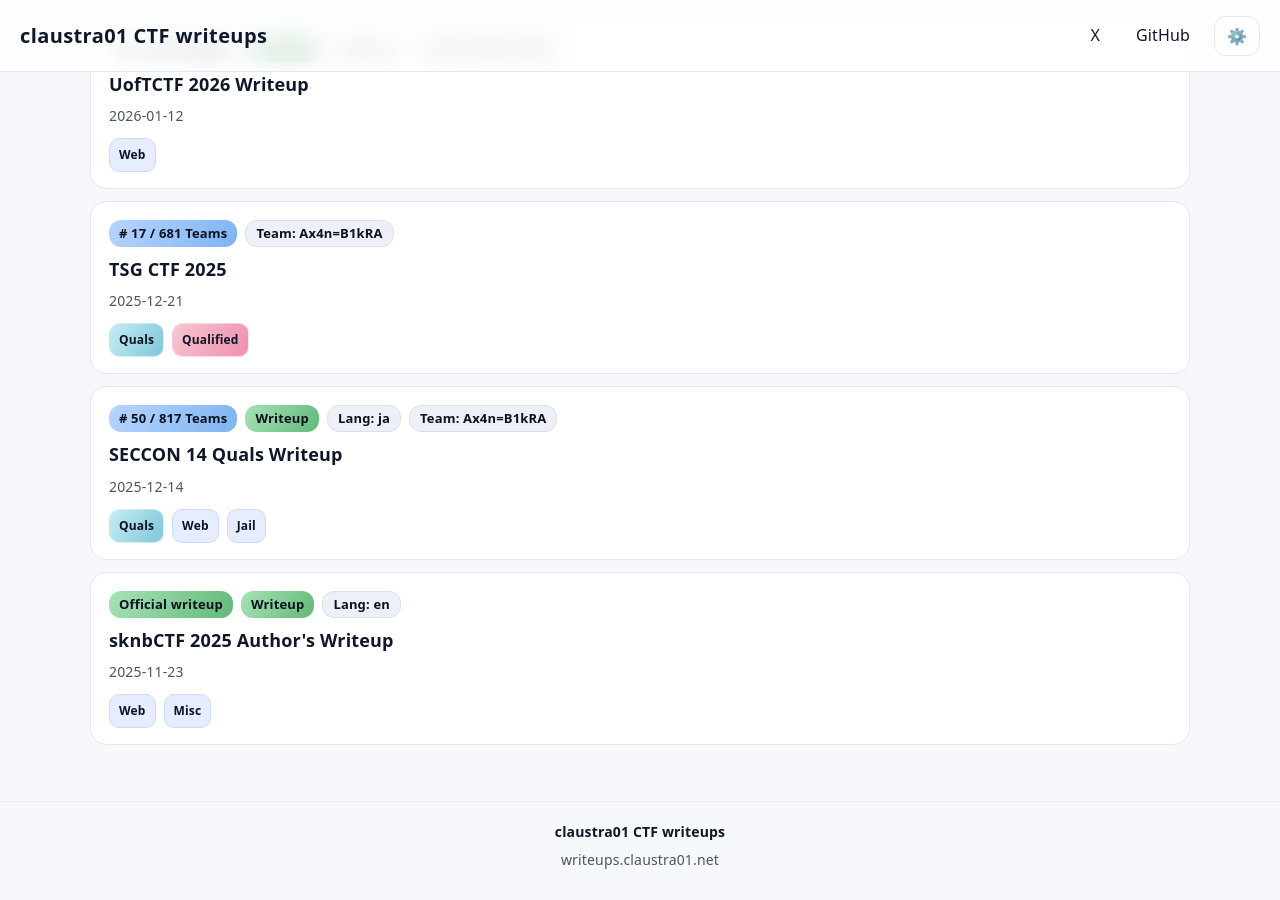
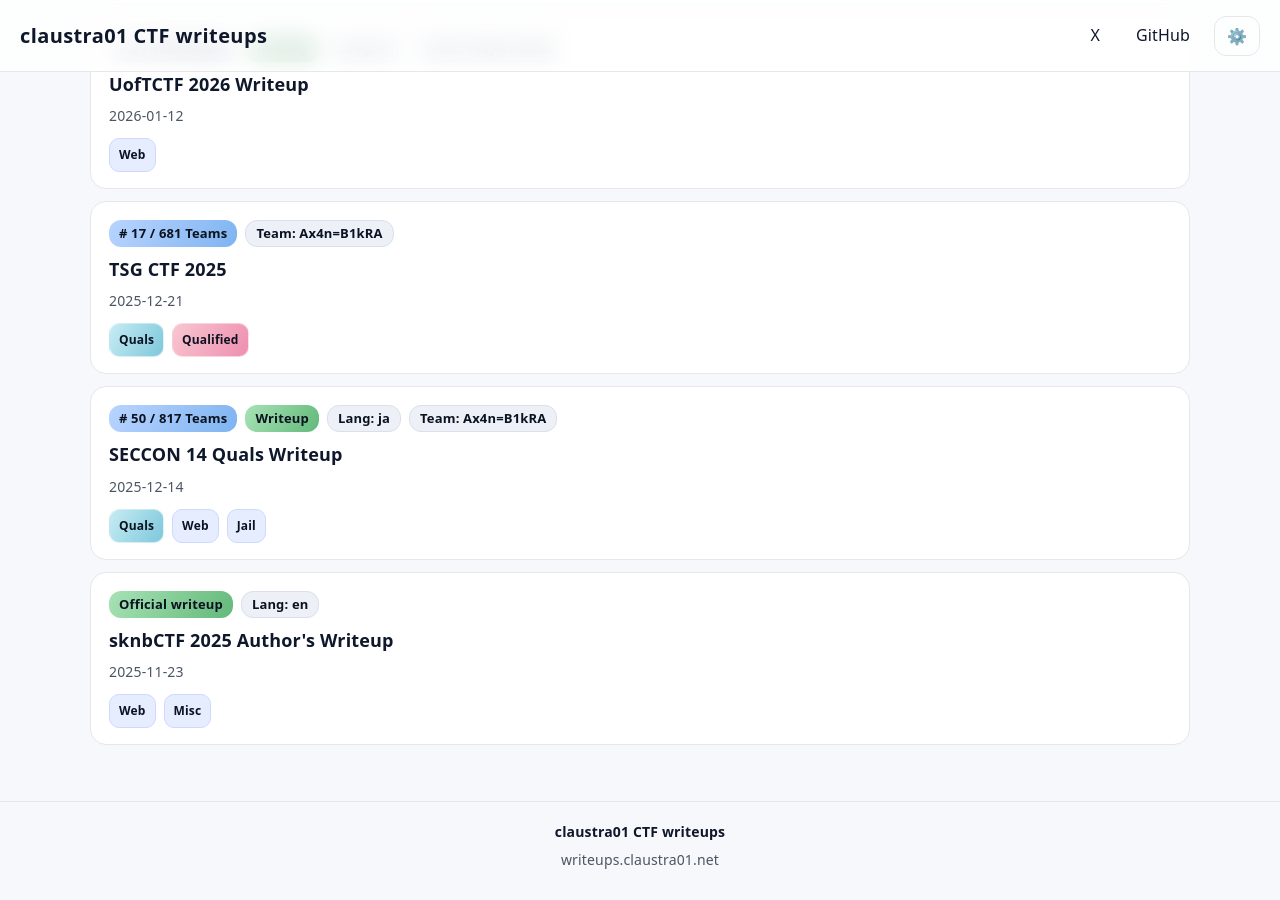
Before and after one commit to claustra01/my-ctf-writeups, a Jekyll site: the page built from index.md, in a window 1280 px wide and 900 px high, scrolled down 1251 px. Built offline with Jekyll 4.4.1, drawn with Linux system fonts in a browser that asks for light colours.

Commit message:
fix: writeup badge condition

```diff
--- a/_includes/writeup_cards.html
+++ b/_includes/writeup_cards.html
@@ -36,7 +36,7 @@
       </span>
       {% endif %}
 
-      {% if writeup.layout == "writeup" %}
+      {% if writeup.layout == "writeup" and is_official != true %}
       <span class="pill pill-flag">Writeup</span>
       {% endif %}
 
--- a/_layouts/writeup.html
+++ b/_layouts/writeup.html
@@ -67,7 +67,9 @@
           </span>
           {% endif %}
 
+          {% if is_official != true %}
           <span class="pill pill-flag">Writeup</span>
+          {% endif %}
 
           {% if page.language %}
           <span class="pill pill-ghost">Lang: {{ page.language }}</span>
```
